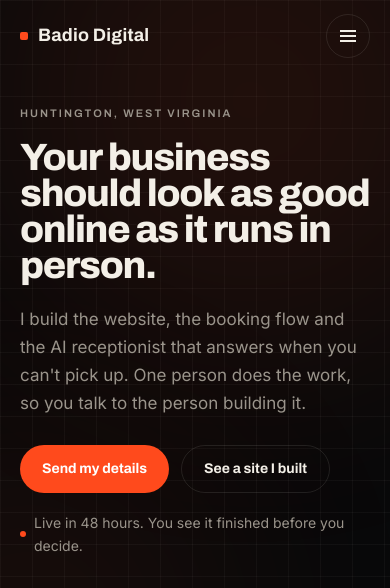
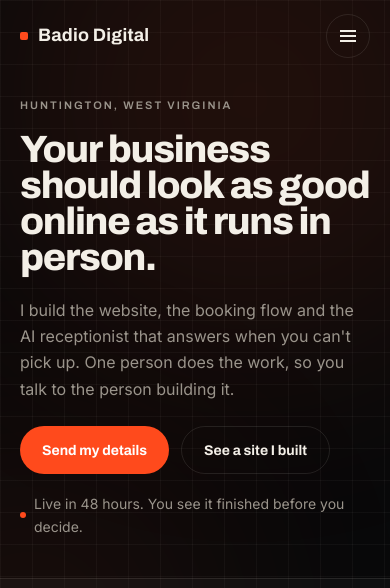
Before and after one commit to ervinsbadio-ctrl/demos, a plain HTML site: page badio-digital-v2/index.html in a window 390 px wide. Shown: the top 588 px of the page. Drawn offline with Linux system fonts and the light colour scheme.

Commit message:
badio-digital-v2: phone pass, hero fits one screen at 390x844

```diff
--- a/badio-digital-v2/index.html
+++ b/badio-digital-v2/index.html
@@ -155,6 +155,14 @@ footer{background:var(--ground);border-top:1px solid var(--line);padding:48px 0}
 
 .reveal{opacity:0;transform:translateY(16px);transition:opacity .55s cubic-bezier(.2,.7,.3,1),transform .55s cubic-bezier(.2,.7,.3,1)}
 .reveal.in{opacity:1;transform:none}
+/* phone pass: hero must fit one screen (390x844), card would make it 1.7 screens */
+@media(max-width:819px){
+  .hero{padding:96px 0 40px;min-height:auto}
+  .hero-grid{gap:0}
+  .hero-grid > div:last-child{display:none}
+  .hero p.sub{font-size:16px}
+  .hero-actions{margin-top:24px}
+}
 @media(prefers-reduced-motion:reduce){
   html{scroll-behavior:auto}
   *,*::before,*::after{animation-duration:.001ms!important;animation-iteration-count:1!important;transition-duration:.001ms!important}
```
